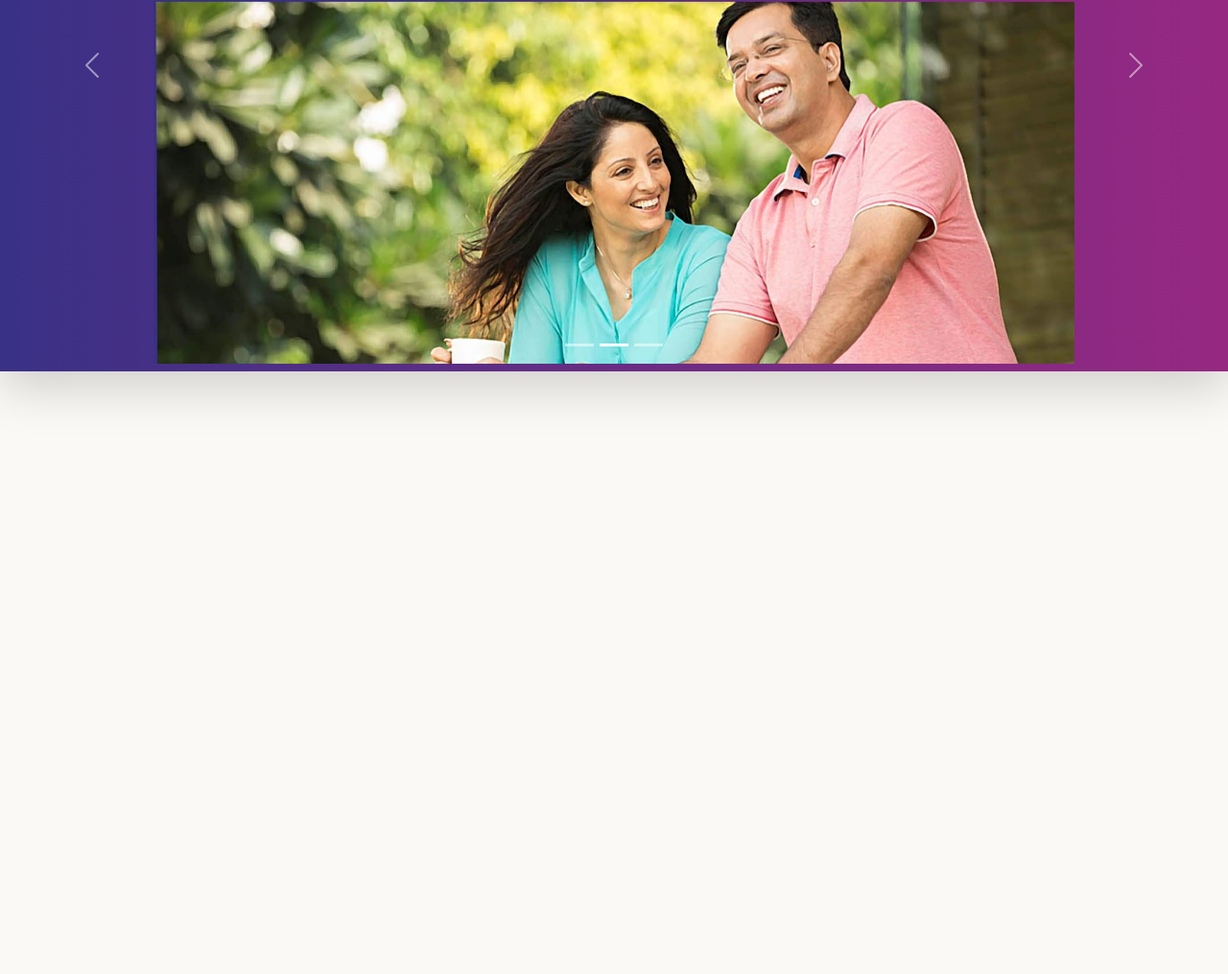
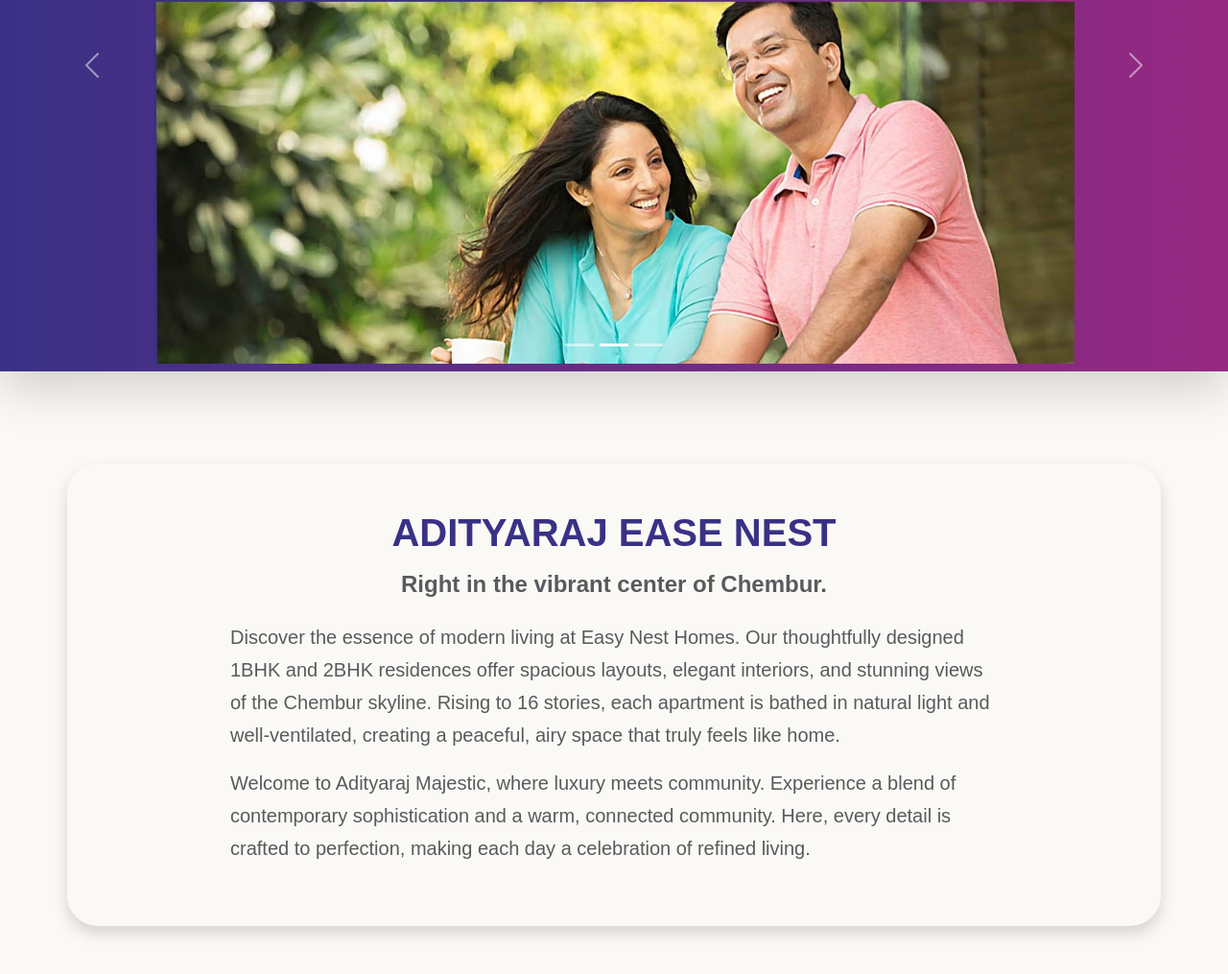
Before and after one commit to Rajm17/mumbai-homes, a website: page projects/project1/index.html in a window 1280 px wide. Shown: the part 331-1346 px from the top of the page at 96% size. Before the commit the page ends 800 px from the top, so only its background shows below. Drawn offline with Linux system fonts and the light colour scheme.

Commit message:
Updated the about us section both content in Ease next project

```diff
--- a/projects/project1/index.html
+++ b/projects/project1/index.html
@@ -150,6 +150,39 @@
       </div>
     </div>
     <!--  -->
+
+    <!-- ABOUT SECTOPN -->
+    <div
+      class="container shadow mb-6 py-5 px-3 mt-md-6 mt-4 rounded-5 bg-opacity-50"
+    >
+      <div class="">
+        <h1 class="text-uppercase text-secondary text-center font-weight-bold">
+          Adityaraj Ease Nest
+        </h1>
+        <h4 class="text-muted mb-4 text-center">
+          Right in the vibrant center of Chembur.
+        </h4>
+        <div id="about-project" class="mx-auto" style="max-width: 800px">
+          <p class="lead text-muted">
+            Discover the essence of modern living at Easy Nest Homes. Our
+            thoughtfully designed 1BHK and 2BHK residences offer spacious
+            layouts, elegant interiors, and stunning views of the Chembur
+            skyline. Rising to 16 stories, each apartment is bathed in natural
+            light and well-ventilated, creating a peaceful, airy space that
+            truly feels like home.
+          </p>
+          <p class="lead text-muted">
+            Welcome to Adityaraj Majestic, where luxury meets community.
+            Experience a blend of contemporary sophistication and a warm,
+            connected community. Here, every detail is crafted to perfection,
+            making each day a celebration of refined living.
+          </p>
+        </div>
+      </div>
+    </div>
+    <!--  -->
+
+    <!--  -->
     <!-- JAVASCRIPT FILES -->
     <script src="../../src/js/bootstrap.bundle.min.js"></script>
     <script src="js/scriptProject1.js"></script>
--- a/projects/project1/scss/bootstrapProject1.scss
+++ b/projects/project1/scss/bootstrapProject1.scss
@@ -7,6 +7,7 @@
 $secondary: #393186;
 $light: #fbf9f5;
 $body-bg: $light;
+$tertiary: #ed7d1b;
 
 // Spacing
 $spacer: 1rem !default;
```
